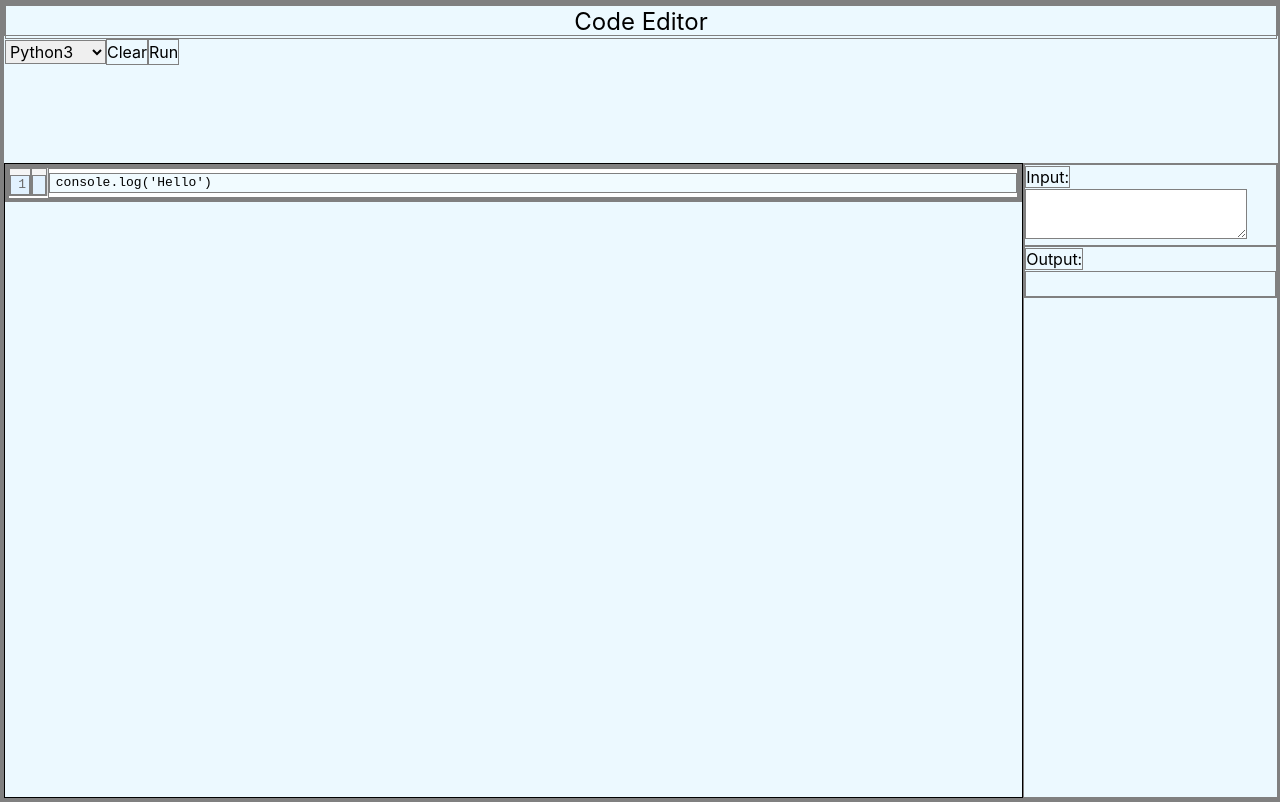
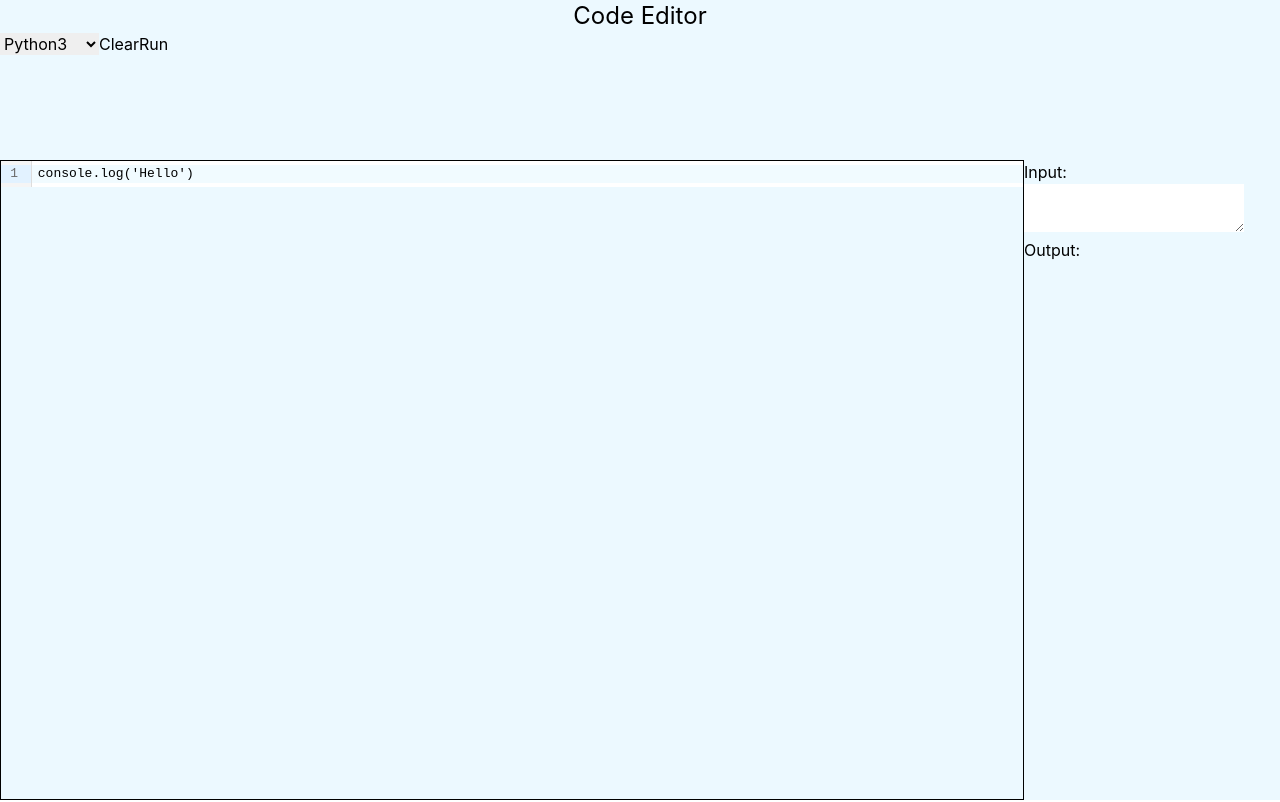
Before and after one commit to ethiclesshacker/code-editor-frontend, a React (Create React App) app: page / in a window 1280 px wide. Built offline with nearby package versions, Linux system fonts and the light colour scheme.

Commit message:
Background color

```diff
--- a/src/components/CodeEditor.jsx
+++ b/src/components/CodeEditor.jsx
@@ -1,6 +1,5 @@
 import React from "react";
 import CodeMirror from '@uiw/react-codemirror';
-
 
 export default function CodeEditor() {
     return (
--- a/src/index.css
+++ b/src/index.css
@@ -4,7 +4,7 @@
 
 * {
   box-sizing: border-box;
-  border: 1px solid grey;
+  /* border: 1px solid grey; */
 }
 
 body {
```
